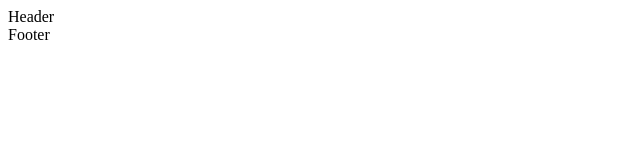
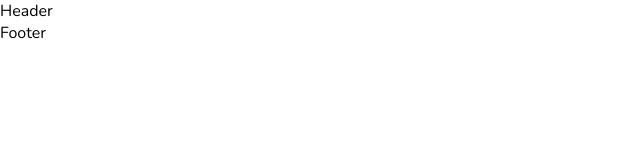
Before and after one commit to sroy1999-dev/MyPortfolio, a React (Create React App) app: page / in a window 1280 px wide. Shown: the top 160 px of the page, without its empty margins (0-640 px from the left). Built offline with nearby package versions, Linux system fonts and the light colour scheme.

Commit message:
files updated

```diff
--- a/public/index.html
+++ b/public/index.html
@@ -24,7 +24,7 @@
       work correctly both with client-side routing and a non-root public URL.
       Learn how to configure a non-root public URL by running `npm run build`.
     -->
-    <title>React App</title>
+    <title>Suvam Roy</title>
   </head>
   <body>
     <noscript>You need to enable JavaScript to run this app.</noscript>
--- a/src/index.scss
+++ b/src/index.scss
@@ -0,0 +1,18 @@
+@import url('https://fonts.googleapis.com/css2?family=Nunito:wght@200;300;400;500;600;700;800;900;1000&display=swap');
+
+* {
+    margin: 0;
+    padding: 0;
+    box-sizing: border-box;
+    font-family: 'Nunito', sans-serif;
+    list-style: none;
+    text-decoration: none;
+}
+
+html {
+    scroll-behavior: smooth;
+}
+
+::-webkit-scrollbar {
+    display: none;
+}
```
